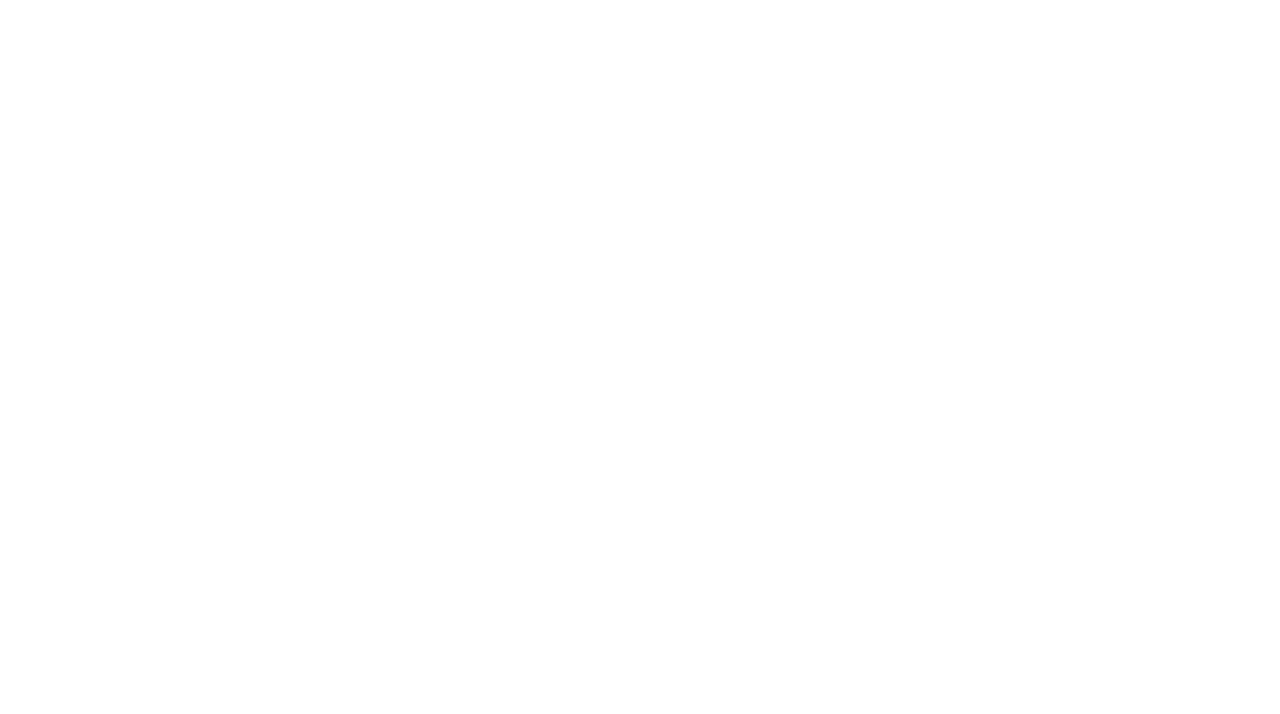
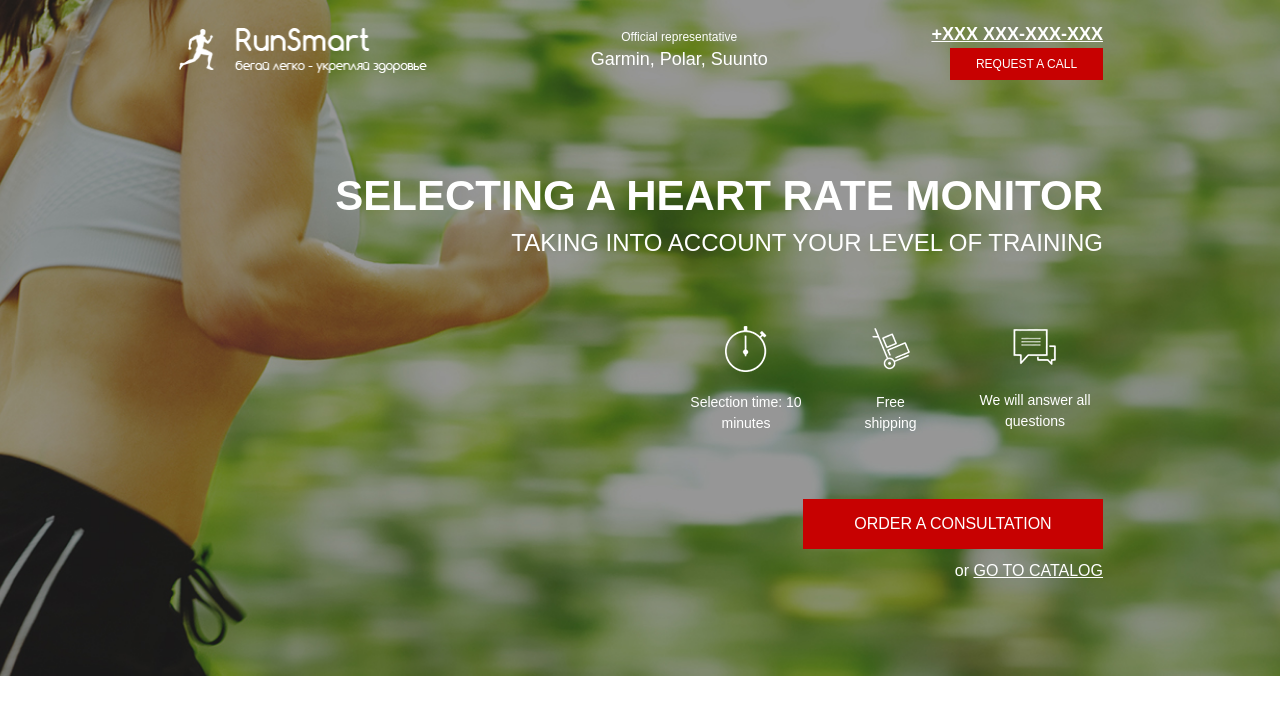
Before and after one commit to GURoff/RunSmart, a website: page src/index.html in a window 1280 px wide. Drawn offline with Linux system fonts and the light colour scheme; a web font is replaced by a local one.

Commit message:
created first section, styles, copied gulp file

```diff
--- /dev/null
+++ b/gulpfile.js
@@ -0,0 +1,37 @@
+const gulp        = require('gulp');
+const browserSync = require('browser-sync');
+const sass = require('gulp-sass')(require('sass'));
+const rename = require("gulp-rename");
+const autoprefixer = require('gulp-autoprefixer');
+const cleanCSS = require('gulp-clean-css');
+
+// Static server
+gulp.task('server', function() {
+    browserSync.init({
+        server: {
+            baseDir: "src"
+        }
+    });
+});
+
+gulp.task('styles', function() {
+    return gulp.src("src/sass/**/*.+(scss|sass)")
+    .pipe(sass({outputStyle: 'compressed'}).on('error', sass.logError))
+    .pipe(rename({
+        prefix: "",
+        suffix: ".min"
+      }))
+    .pipe(autoprefixer({
+        cascade: false
+    }))
+    .pipe(cleanCSS({compatibility: 'ie8'}))
+    .pipe(gulp.dest("src/css"))
+    .pipe(browserSync.stream());
+});
+
+gulp.task('watch', function() {
+    gulp.watch("src/sass/*.+(scss|sass)", gulp.parallel("styles"));
+    gulp.watch('src/*.html').on('change', browserSync.reload);
+});
+
+gulp.task('default', gulp.parallel('watch', 'server', 'styles'));
--- a/src/index.html
+++ b/src/index.html
@@ -8,14 +8,66 @@
     <!-- Connect fonts -->
     <link rel="preconnect" href="https://fonts.googleapis.com" />
     <link rel="preconnect" href="https://fonts.gstatic.com" crossorigin />
+    <link rel="preconnect" href="https://fonts.googleapis.com" />
+    <link rel="preconnect" href="https://fonts.gstatic.com" crossorigin />
     <link
-      href="https://fonts.googleapis.com/css2?family=MuseoModerno:wght@300;400;700&display=swap"
+      href="https://fonts.googleapis.com/css2?family=MuseoModerno:wght@300;400;500;700&display=swap"
       rel="stylesheet"
     />
+    <link rel="stylesheet" href="" />
+    <!-- Connect styles -->
+    <link rel="stylesheet" href="css/bootstrap-reboot.min.css" />
+    <link rel="stylesheet" href="css/bootstrap-grid.min.css" />
     <!-- Connect min.css -->
     <link rel="stylesheet" href="./css/style.min.css" />
   </head>
   <body>
+    <!-- =====First section - Promo===== -->
+    <div class="promo">
+      <div class="container">
+        <header class="header">
+          <a href="#" class="header__logo">
+            <img src="./icons/runningMan_logo.png" alt="running man logo" />
+          </a>
+          <div class="header__official">
+            Official representative
+            <span>Garmin, Polar, Suunto</span>
+          </div>
+          <div class="header__contacts">
+            <a href="tel:+XXXXXXXXXXXX" class="header__phone">
+              +XXX XXX-XXX-XXX
+            </a>
+            <button class="button">Request a call</button>
+          </div>
+        </header>
+
+        <div class="promo__wrapper">
+          <h1 class="promo__header">Selecting a heart rate monitor</h1>
+          <h2 class="promo__subheader">
+            taking into account your level of training
+          </h2>
+          <div class="promo__icons">
+            <div class="promo__icon">
+              <img src="./icons/stopwatch_logo.png" alt="stopWatch logo" />
+              Selection time: 10 minutes
+            </div>
+            <div class="promo__icon">
+              <img src="./icons/delivery_logo.png" alt="delivery logo" />
+              Free <br />shipping
+            </div>
+            <div class="promo__icon">
+              <img src="./icons/messages_logo.png" alt="messages logo" />
+              We will answer all questions
+            </div>
+          </div>
+          <button class="button button_main">order a consultation</button>
+          <div class="promo__link">
+            or
+            <a href="#">GO TO CATALOG</a>
+          </div>
+        </div>
+      </div>
+    </div>
     <script src="js/script.js"></script>
   </body>
 </html>
--- /dev/null
+++ b/src/sass/base/_variables.scss
@@ -0,0 +1 @@
+$main-color: #c70101;
--- /dev/null
+++ b/src/sass/blocks/_buttons.scss
@@ -0,0 +1,17 @@
+.button {
+    width: 153px;
+    height: 32px;
+    background-color: $main-color;
+    border: none;
+    color: #FFF;
+    text-align: center;
+    font-size: 12px;
+    font-weight: 500;
+    text-transform: uppercase;
+    &_main {
+        width: 300px;
+        height: 50px;
+        margin-top: 65px;
+        font-size: 16px;
+    }
+}
--- /dev/null
+++ b/src/sass/blocks/_header.scss
@@ -0,0 +1,38 @@
+.header {
+    display: flex;
+    justify-content: space-between;
+    align-items: center;
+    &__logo {
+        width: 250px;
+        img {
+            width: 100%;
+        }
+    }
+    &__official {
+        text-align: center;
+        color: #FFF;
+        font-size: 12px;
+        font-weight: 500;
+        span {
+            display: block;
+            color: #FFF;
+            font-size: 18px;
+            font-weight: 500;
+        }
+    }
+    &__phone {
+        display: block;
+        color: #FFF;
+        font-size: 18px;
+        font-weight: 700;
+        &:hover {
+            color: #fff;
+            text-decoration: none;
+        }
+    }
+    &__contacts {
+        display: flex;
+        flex-direction: column;
+        align-items: flex-end;
+    }
+}
--- /dev/null
+++ b/src/sass/blocks/_promo.scss
@@ -0,0 +1,56 @@
+.promo {
+    min-height: 650px;
+    padding: 21px 0 93px 0;
+    background: url(../img/bg/girl_bg.png) center (center/cover) no-repeat;
+    &__wrapper {
+        display: flex;
+        flex-direction: column;
+        align-items: flex-end;
+        margin-top: 91px;
+    }
+    &__header {
+        color: #FFF;
+        text-align: right;
+        font-size: 42px;
+        font-weight: 700;
+        text-transform: uppercase;
+    }
+    &__subheader {
+        color: #FFF;
+        text-align: right;
+        font-size: 24px;
+        font-weight: 500;
+        text-transform: uppercase;
+    }
+    &__icons {
+        margin-top: 60px;
+        width: 425px;
+        display: flex;
+        justify-content: space-between;
+        align-items: center;
+    }
+    &__icon {
+        width: 136px;
+        text-align: center;
+        color: #FFF;
+        font-size: 14px;
+        font-weight: 500;
+        img {
+            display: block;
+            margin: 0 auto;
+            margin-bottom: 20px;
+        }
+    }
+    &__link {
+        margin-top: 10px;
+        color: #FFF;
+        text-align: right;
+        font-size: 16px;
+        font-weight: 500;
+        a {
+            color: #FFF;
+            text-transform: uppercase;
+            text-decoration-line: underline;
+        }
+    }
+}
--- /dev/null
+++ b/src/sass/style.scss
@@ -0,0 +1,16 @@
+@import "base/variables";
+@import "base/mixins";
+@import "general";
+@import "media";
+@import "blocks/promo";
+@import "blocks/header";
+@import "blocks/buttons";
+
+* {
+	font-family: 'MuseoModerno', sans-serif;
+}
+
+.container {
+	max-width: 950px;
+	margin: 0 auto;
+}
--- a/src/scss/style.scss
+++ /dev/null
@@ -1,8 +0,0 @@
-* {
-	font-family: 'MuseoModerno', sans-serif;
-}
-
-@import "variables";
-@import "mixins";
-@import "general";
-@import "media";
```
Also changed, not shown: src/css/bootstrap-grid.min.css (added), src/css/bootstrap-reboot.min.css (added), src/css/style.min.css, src/sass/_general.scss (added), src/sass/_media.scss (added), src/sass/base/_mixins.scss (added), src/scss/_variables.scss (deleted), 1 other file.
